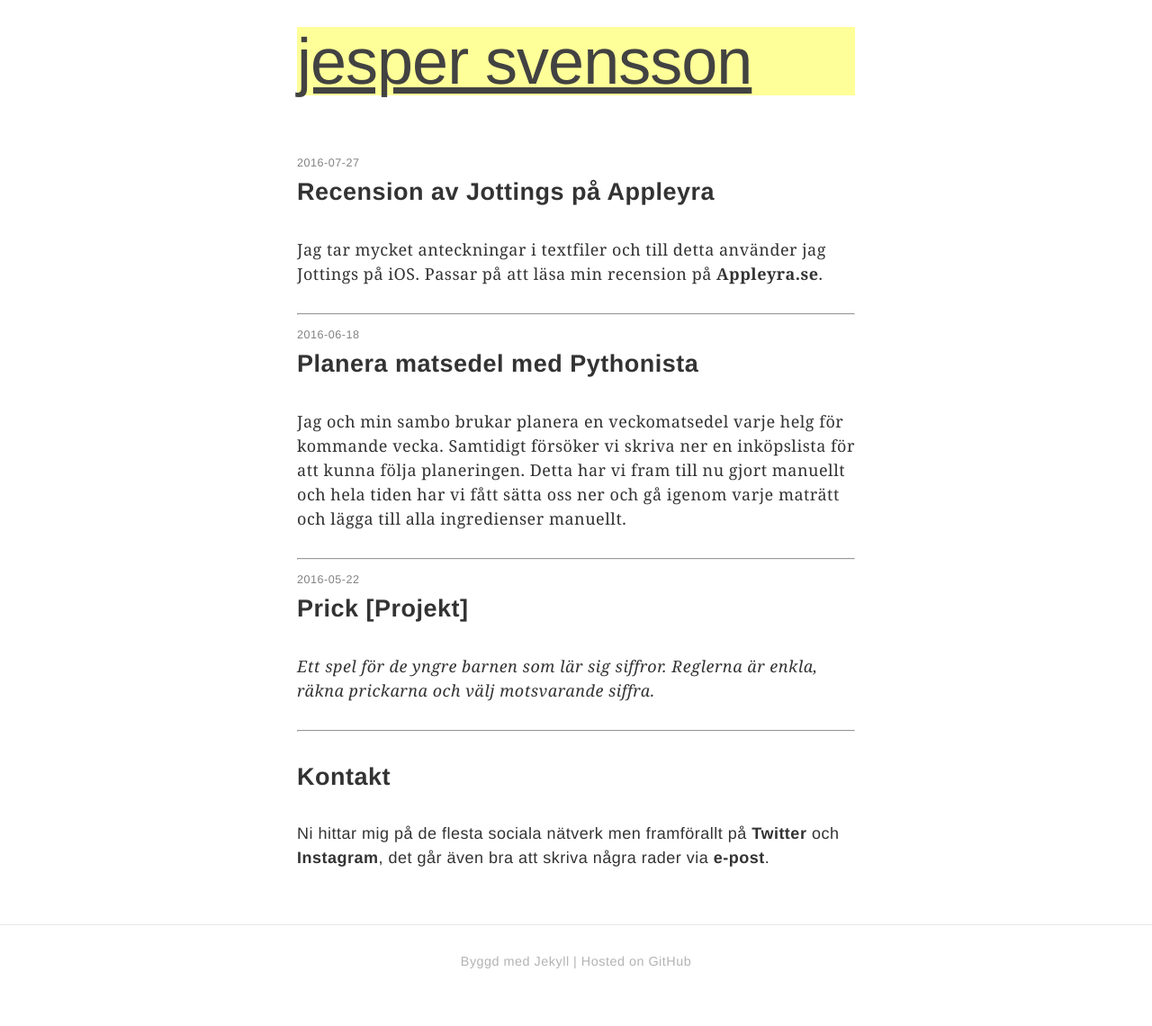
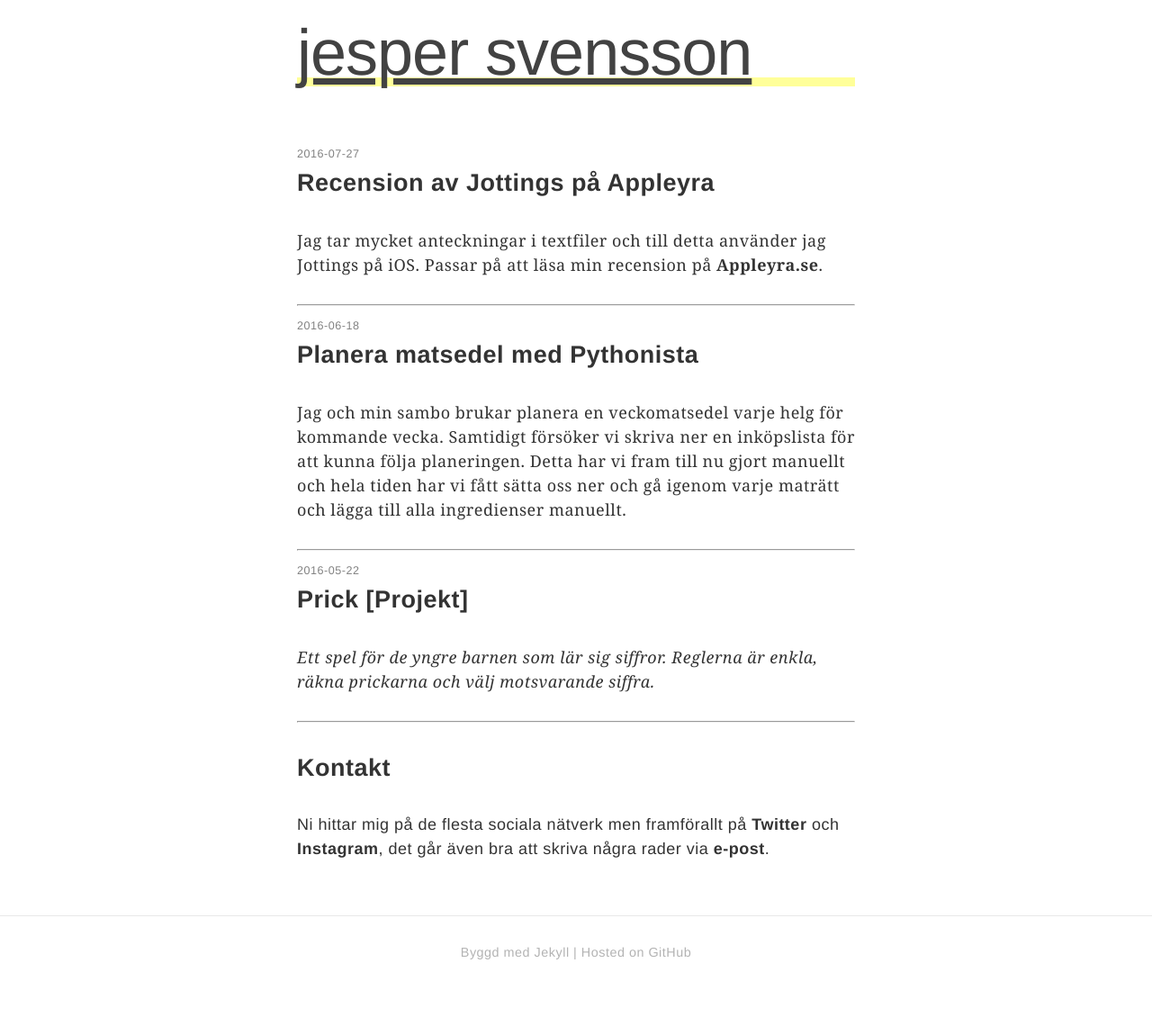
Before and after one commit to jesperpsvensson/jesperpsvensson.github.io, a Jekyll site: the page built from index.html, in a window 1280 px wide. Shown: the whole page at 90% size. Built offline with Jekyll 4.4.1, drawn with Linux system fonts in a browser that asks for light colours.

Commit message:
design title

```diff
--- a/_sass/_layout.scss
+++ b/_sass/_layout.scss
@@ -17,8 +17,7 @@
     line-height: 56px;
     letter-spacing: -1px;
     margin-bottom: $spacing-unit * 2;
-    background-color: $brand-color;
-    padding: 10px 0 10px 0;
+    border-bottom: 10px solid #ffff99;
 
 
     &,
```
